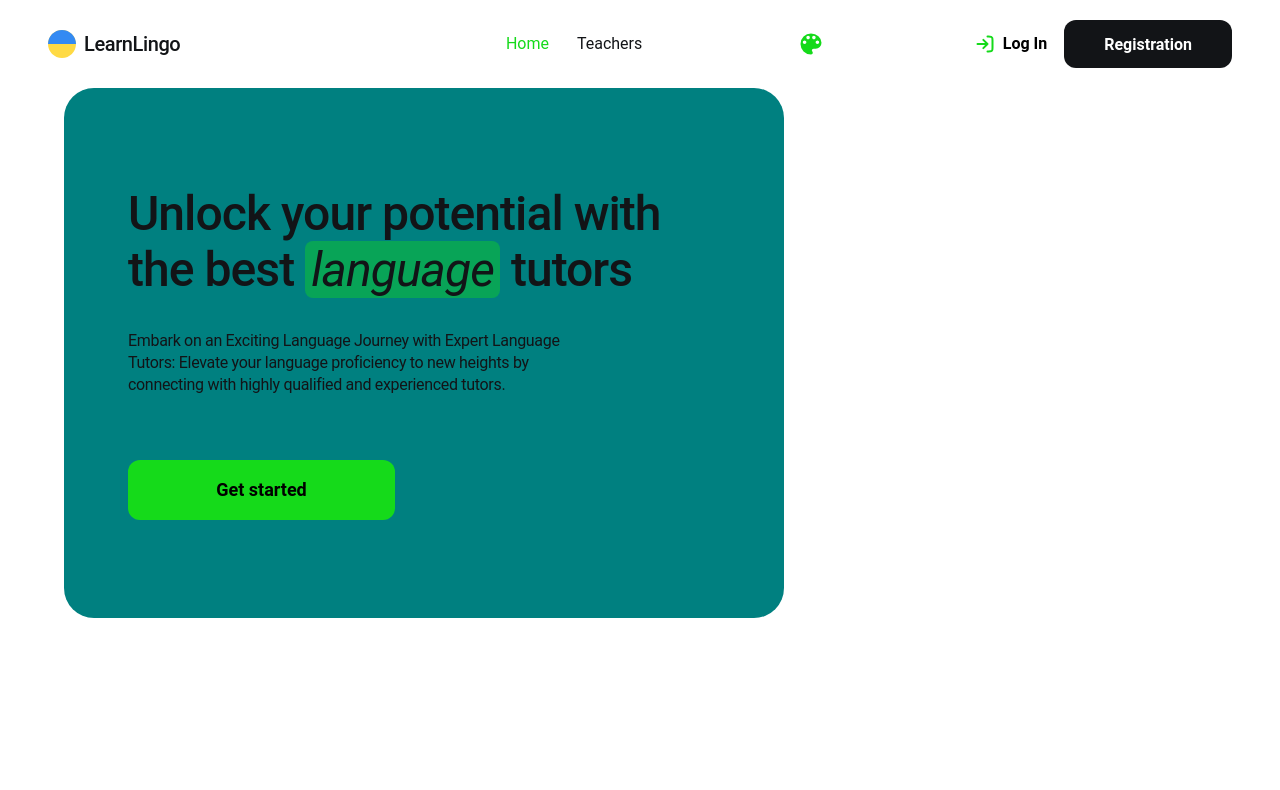
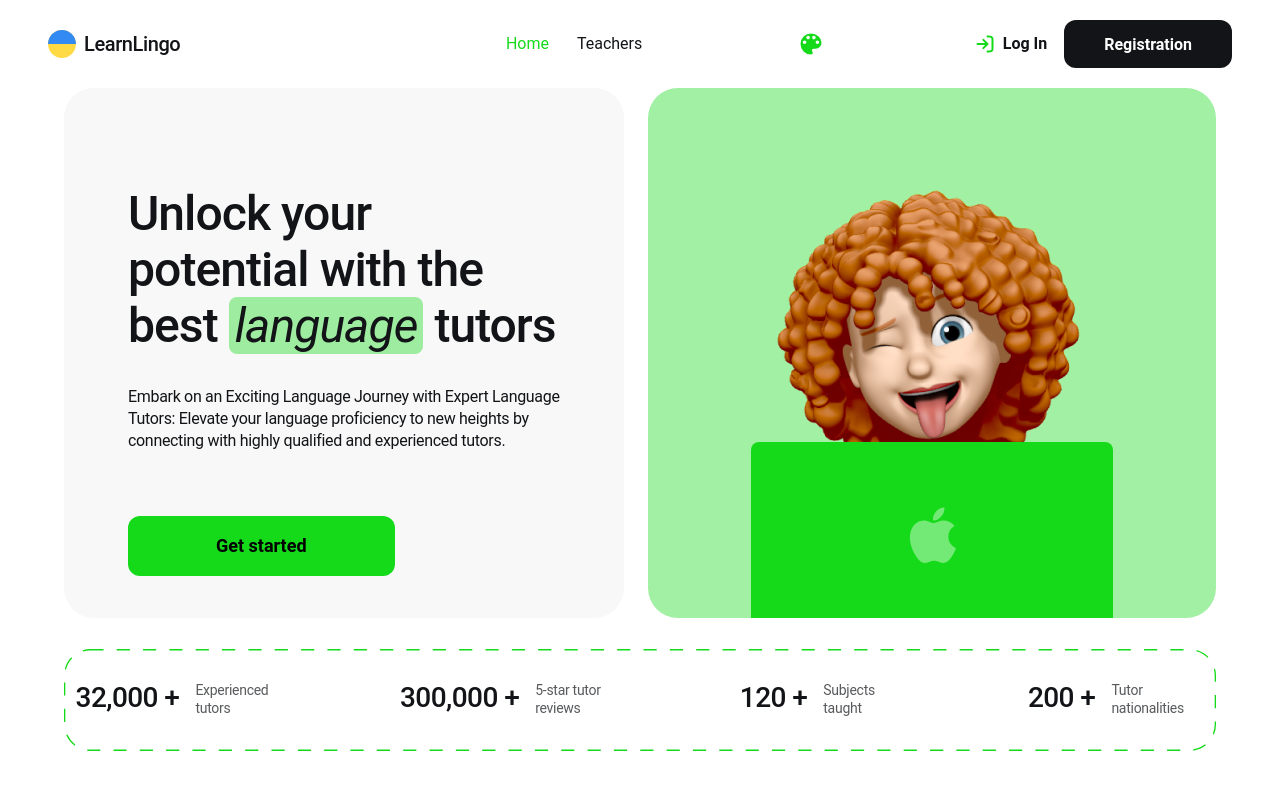
Before and after one commit to stanislav-nedelchev/LearnLingo, a React (Vite) app: page / in a window 1280 px wide. Shown: the top 790 px of the page. Built offline with nearby package versions, Linux system fonts and the light colour scheme; no server answers; a web font is replaced by a local one.

Commit message:
adaptive HomePage

```diff
--- a/src/components/BtnAuth/BtnAuth.module.css
+++ b/src/components/BtnAuth/BtnAuth.module.css
@@ -9,6 +9,7 @@
   display: flex;
   align-items: center;
   gap: 8px;
+  color: var(--white);
   font-weight: 700;
   font-size: 16px;
   line-height: 1.25;
@@ -33,7 +34,7 @@
   border: 1px solid transparent;
   padding: 14px 39px;
   height: 48px;
-  background-color: var(--main);
+  background-color: var(--theme);
   font-weight: 700;
   font-size: 16px;
   line-height: 1.25;
@@ -65,6 +66,22 @@
     flex-direction: row;
     gap: 6px;
   }
+
+  .btnReg {
+    background-color: var(--main);
+    color: var(--white);
+    transition: all 0.2s ease;
+  }
+
+  .btnReg:hover,
+  .btnReg:focus {
+    background-color: var(--white);
+    color: var(--main);
+  }
+
+  .btnLogIn {
+    color: var(--main);
+  }
 }
 
 @media screen and (min-width: 1280px) {
--- a/src/components/HeroImg/HeroImg.jsx
+++ b/src/components/HeroImg/HeroImg.jsx
@@ -9,7 +9,7 @@ const HeroImg = () => {
         className={css.heroBoyImg}
       />
       <div className={css.heroIMac}>
-        <svg width="47" height="57" className={css.svgApple}>
+        <svg className={css.svgApple}>
           <use href="/sprite.svg#apple"></use>
         </svg>
       </div>
--- a/src/components/HeroImg/HeroImg.module.css
+++ b/src/components/HeroImg/HeroImg.module.css
@@ -1,29 +1,56 @@
 .heroImg {
   position: relative;
   border-radius: 30px;
-  width: 568px;
-  height: 530px;
+  width: 100%;
+  max-width: 568px;
+  aspect-ratio: 568 / 530;
   background-color: var(--theme-light);
 }
 
 .heroBoyImg {
-  width: 339px;
-  height: 339px;
-  margin: 80px auto auto;
+  max-width: 339px;
+  width: 60%;
+  aspect-ratio: 1 / 1;
+  margin-inline: auto;
+  margin-top: 12%;
 }
 
 .heroIMac {
   position: absolute;
-  width: 362px;
-  height: 176px;
+  width: 66.66%;
+  max-width: 362px;
+  aspect-ratio: 362 / 176;
   border-radius: 8px 8px 0 0;
   background-color: var(--theme);
-  left: 104px;
+  left: 50%;
+  transform: translate(-50%);
   bottom: 0;
 }
 
 .svgApple {
   display: block;
-  margin: 65px auto auto;
+  width: 13%;
+  aspect-ratio: 47 / 57;
+  margin-inline: auto;
+  margin-top: 17%;
   fill: rgba(255, 255, 255, 0.4);
 }
+
+@media screen and (min-width: 768px) {
+  .heroBoyImg {
+    margin-top: 80px;
+  }
+
+  .svgApple {
+    margin-top: 65px;
+    width: 47px;
+    height: 57px;
+  }
+}
+
+@media screen and (min-width: 1280px) {
+  .heroImg {
+    width: 568px;
+    flex-shrink: 0;
+  }
+}
--- a/src/components/LoginForm/LoginForm.module.css
+++ b/src/components/LoginForm/LoginForm.module.css
@@ -5,6 +5,7 @@
   border-radius: 30px;
   padding: 24px;
   background-color: var(--white);
+  color: var(--main);
 }
 
 .modalCloseButton {
--- a/src/components/MobileHeader/MobileHeader.module.css
+++ b/src/components/MobileHeader/MobileHeader.module.css
@@ -26,9 +26,10 @@
   flex-direction: column;
   gap: 32px;
   border-radius: 12px;
-  background-color: rgba(0, 0, 0, 0.4);
+  background-color: rgba(0, 0, 0, 0.9);
   padding: 16px;
   z-index: 10;
+  color: var(--white);
 }
 
 @media screen and (min-width: 768px) {
--- a/src/components/Navigation/Navigation.module.css
+++ b/src/components/Navigation/Navigation.module.css
@@ -10,7 +10,7 @@
   font-weight: 400;
   font-size: 16px;
   line-height: 1.25;
-  color: var(--main);
+  color: var(--white);
 }
 
 .activeLink {
@@ -22,6 +22,14 @@
     flex-direction: row;
     gap: 14px;
   }
+
+  .link {
+    color: var(--main);
+  }
+
+  .activeLink {
+    color: var(--theme);
+  }
 }
 
 @media screen and (min-width: 1280px) {
--- a/src/components/RegistrationForm/RegistrationForm.module.css
+++ b/src/components/RegistrationForm/RegistrationForm.module.css
@@ -5,6 +5,7 @@
   border-radius: 30px;
   padding: 24px;
   background-color: var(--white);
+  color: var(--main);
 }
 
 .modalCloseButton {
--- a/src/pages/HomePage/HomePage.jsx
+++ b/src/pages/HomePage/HomePage.jsx
@@ -1,5 +1,5 @@
 import { useNavigate } from 'react-router-dom';
-// import HeroImg from '../../components/HeroImg/HeroImg.jsx';
+import HeroImg from '../../components/HeroImg/HeroImg.jsx';
 import css from './HomePage.module.css';
 
 const HomePage = () => {
@@ -25,9 +25,9 @@ const HomePage = () => {
             Get started
           </button>
         </div>
-        {/* <HeroImg /> */}
+        <HeroImg />
       </div>
-      {/* <div className={css.heroInfo}>
+      <div className={css.heroInfo}>
         <svg className={css.svgRectangle}>
           <use href="/sprite.svg#rectangle"></use>
         </svg>
@@ -49,7 +49,7 @@ const HomePage = () => {
             <p className={css.infoItemText}>Tutor nationalities</p>
           </li>
         </ul>
-      </div> */}
+      </div>
     </section>
   );
 };
--- a/src/pages/HomePage/HomePage.module.css
+++ b/src/pages/HomePage/HomePage.module.css
@@ -1,30 +1,31 @@
 .section {
   max-width: 1440px;
-  padding: 0 24px 10px;
+  padding: 0 24px 24px;
   margin: auto;
 }
 
 .heroMainInfo {
   display: flex;
   flex-direction: column;
+  align-items: center;
   margin-bottom: 24px;
+  gap: 24px;
 }
 
 .heroLeftPart {
   border-radius: 30px;
-  width: 720px;
-  height: 530px;
+  max-width: 720px;
   background-color: var(--background);
-  background-color: teal;
-  padding: 98px 64px;
+  padding: 24px;
+  width: 100%;
 }
 
 .heroTitle {
   font-weight: 500;
-  font-size: 48px;
+  font-size: 24px;
   line-height: 1.16667;
   letter-spacing: -0.02em;
-  margin-bottom: 32px;
+  margin-bottom: 18px;
 }
 
 .heroTitleSpan {
@@ -41,13 +42,13 @@
   line-height: 1.375;
   letter-spacing: -0.02em;
   max-width: 470px;
-  margin-bottom: 64px;
+  margin-bottom: 24px;
 }
 
 .heroBtn {
   border-radius: 12px;
-  padding: 16px 88px;
-  width: 267px;
+  padding: 16px 66px;
+  max-width: 267px;
   height: 60px;
   background-color: var(--theme);
   font-weight: 700;
@@ -66,22 +67,20 @@
   display: flex;
   justify-content: center;
   width: 100%;
-  height: 116px;
 }
 
 .svgRectangle {
-  position: absolute;
-  top: 0;
-  left: 0;
-  width: 100%;
-  height: 100%;
-  stroke: var(--theme);
+  display: none;
 }
 
 .infoList {
   display: flex;
-  align-items: center;
-  gap: 100px;
+  flex-direction: column;
+  align-items: flex-end;
+  gap: 20px;
+  border: 2px dashed var(--theme);
+  border-radius: 30px;
+  padding: 18px;
 }
 
 .infoItem {
@@ -108,28 +107,70 @@
 
 @media screen and (min-width: 768px) {
   .section {
-    max-width: 1440px;
-    padding: 0 64px 20px;
-    margin: auto;
+    padding: 0 64px 32px;
   }
 
+  .heroLeftPart {
+    padding: 64px;
+  }
+
+  .heroTitle {
+    font-size: 48px;
+    margin-bottom: 32px;
+  }
+
+  .heroText {
+    margin-bottom: 64px;
+  }
+
+  .heroBtn {
+    padding: 16px 88px;
+  }
+
+  .heroInfo {
+    height: 150px;
+  }
+
+  .infoList {
+    flex-direction: row;
+    align-items: center;
+    justify-content: space-evenly;
+    width: 100%;
+    max-width: 568px;
+    flex-wrap: wrap;
+  }
+}
+
+@media screen and (min-width: 1280px) {
   .heroMainInfo {
     flex-direction: row;
     justify-content: space-between;
     margin-bottom: 24px;
   }
-}
 
-@media screen and (min-width: 1280px) {
-  .section {
-    max-width: 1440px;
-    padding: 0 64px 20px;
-    margin: auto;
+  .heroLeftPart {
+    padding: 98px 64px;
+    height: 530px;
   }
 
-  .heroMainInfo {
-    display: flex;
-    justify-content: space-between;
-    margin-bottom: 24px;
+  .heroInfo {
+    height: 116px;
+  }
+
+  .infoList {
+    max-width: 100%;
+    gap: 100px;
+    border: none;
+    padding: 0;
+  }
+
+  .svgRectangle {
+    position: absolute;
+    display: block;
+    top: 0;
+    left: 0;
+    width: 100%;
+    height: 100%;
+    stroke: var(--theme);
   }
 }
```
